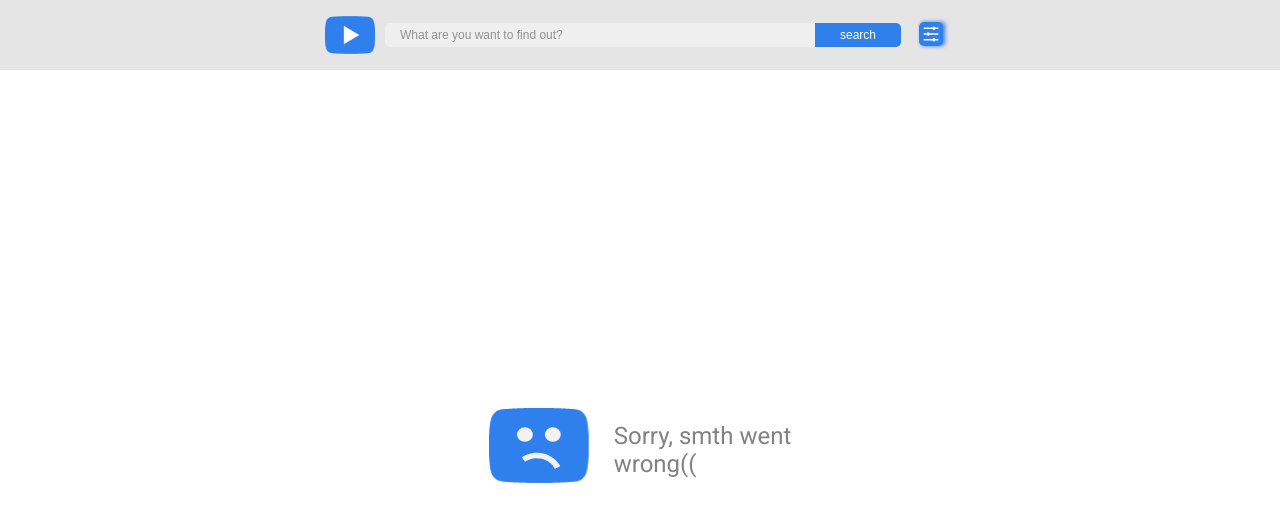
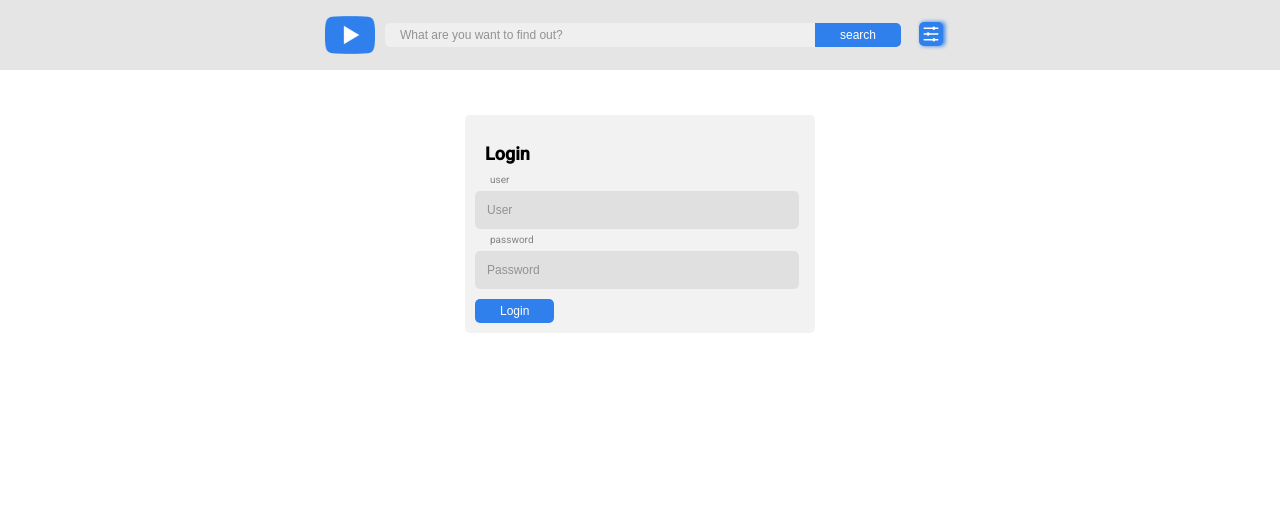
Before and after one commit to mummick/youtube-client, an Angular app: page /login in a window 1280 px wide. Shown: the top 522 px of the page. Built offline with nearby package versions, Linux system fonts and the light colour scheme.

Commit message:
feat: add login page

```diff
--- a/src/app/app-routing.module.ts
+++ b/src/app/app-routing.module.ts
@@ -1,5 +1,6 @@
 import { NgModule } from '@angular/core';
 import { RouterModule, Routes } from '@angular/router';
+import { LoginComponent } from './auth/pages/login/login.component';
 import { BlankComponent } from './core/pages/blank/blank.component';
 import { ErrorComponent } from './core/pages/error/error.component';
 import { DetailedPageComponent } from './youtube/pages/detailed-page/detailed-page.component';
@@ -8,6 +9,7 @@ import { MainPageComponent } from './youtube/pages/main-page/main-page.component
 const routes: Routes = [
   { path: 'search/:query/:isFilter', component: MainPageComponent },
   { path: 'detailed/:id', component: DetailedPageComponent },
+  { path: 'login', component: LoginComponent },
   { path: '', component: BlankComponent, pathMatch: 'full' },
   { path: '**', component: ErrorComponent },
 ];
--- a/src/app/app.module.ts
+++ b/src/app/app.module.ts
@@ -6,12 +6,12 @@ import { FormsModule } from '@angular/forms';
 import AppRoutingModule from './app-routing.module';
 import AppComponent from './app.component';
 import { MaterialModule } from './shared/material/material.module';
-import { AuthComponent } from './header/auth/auth.component';
+import { AuthModule } from './auth/auth.module';
 import { CoreModule } from './core/core.module';
 import { YoutubeModule } from './youtube/youtube.module';
 
 @NgModule({
-  declarations: [AppComponent, AuthComponent],
+  declarations: [AppComponent],
   imports: [
     BrowserModule,
     AppRoutingModule,
@@ -20,6 +20,7 @@ import { YoutubeModule } from './youtube/youtube.module';
     FormsModule,
     CoreModule,
     YoutubeModule,
+    AuthModule,
   ],
   providers: [],
   bootstrap: [AppComponent],
--- /dev/null
+++ b/src/app/auth/pages/login/login.component.html
@@ -0,0 +1,16 @@
+<div class="login">
+  <div class="login__header">Login</div>
+  <form class="login__form">
+    <label for="user" class="login__label">user</label>
+    <input [(ngModel)]="user" type="text" name="user" placeholder="User" class="login__input" />
+    <label for="password" class="login__label">password</label>
+    <input
+      [(ngModel)]="password"
+      name="password"
+      type="password"
+      placeholder="Password"
+      class="login__input"
+    />
+    <button type="button" class="login__button" (click)="onLogin()">Login</button>
+  </form>
+</div>
--- /dev/null
+++ b/src/app/auth/pages/login/login.component.scss
@@ -0,0 +1,56 @@
+.login {
+  margin: 45px auto 0;
+  width: 350px;
+  background-color: #f2f2f2;
+  border-radius: 5px;
+  display: flex;
+  flex-direction: column;
+  align-items: flex-start;
+  justify-content: center;
+  &__header {
+    padding: 28px 20px 5px;
+    font-weight: bold;
+    font-size: 18px;
+    line-height: 21px;
+    color: black;
+  }
+  &__label {
+    padding: 5px 25px;
+    font-weight: normal;
+    font-size: 10px;
+    line-height: 12px;
+    color: #828282;
+  }
+  &__form {
+    display: flex;
+    flex-direction: column;
+  }
+  &__input {
+    padding: 12px;
+    margin: 0 10px;
+    align-self: center;
+    width: 300px;
+    font-size: 12px;
+    line-height: 12px;
+    color: #000000;
+    background: #e0e0e0;
+    outline: none;
+    border: none;
+    border-radius: 5px;
+    &::placeholder {
+      color: #929292;
+    }
+  }
+  &__button {
+    padding: 5px 25px;
+    margin: 10px;
+    align-self: start;
+    font-size: 12px;
+    line-height: 14px;
+    color: #ffffff;
+    background-color: #2f80ed;
+    border: none;
+    border-radius: 5px;
+    cursor: pointer;
+  }
+}
--- /dev/null
+++ b/src/app/auth/pages/login/login.component.ts
@@ -0,0 +1,14 @@
+import { Component } from '@angular/core';
+
+@Component({
+  selector: 'app-login',
+  templateUrl: './login.component.html',
+  styleUrls: ['./login.component.scss'],
+})
+export class LoginComponent {
+  public user: string = '';
+
+  public password: string = '';
+
+  onLogin() {}
+}
```
Also changed, not shown: src/app/auth/auth.module.ts (+5 -2 lines).
